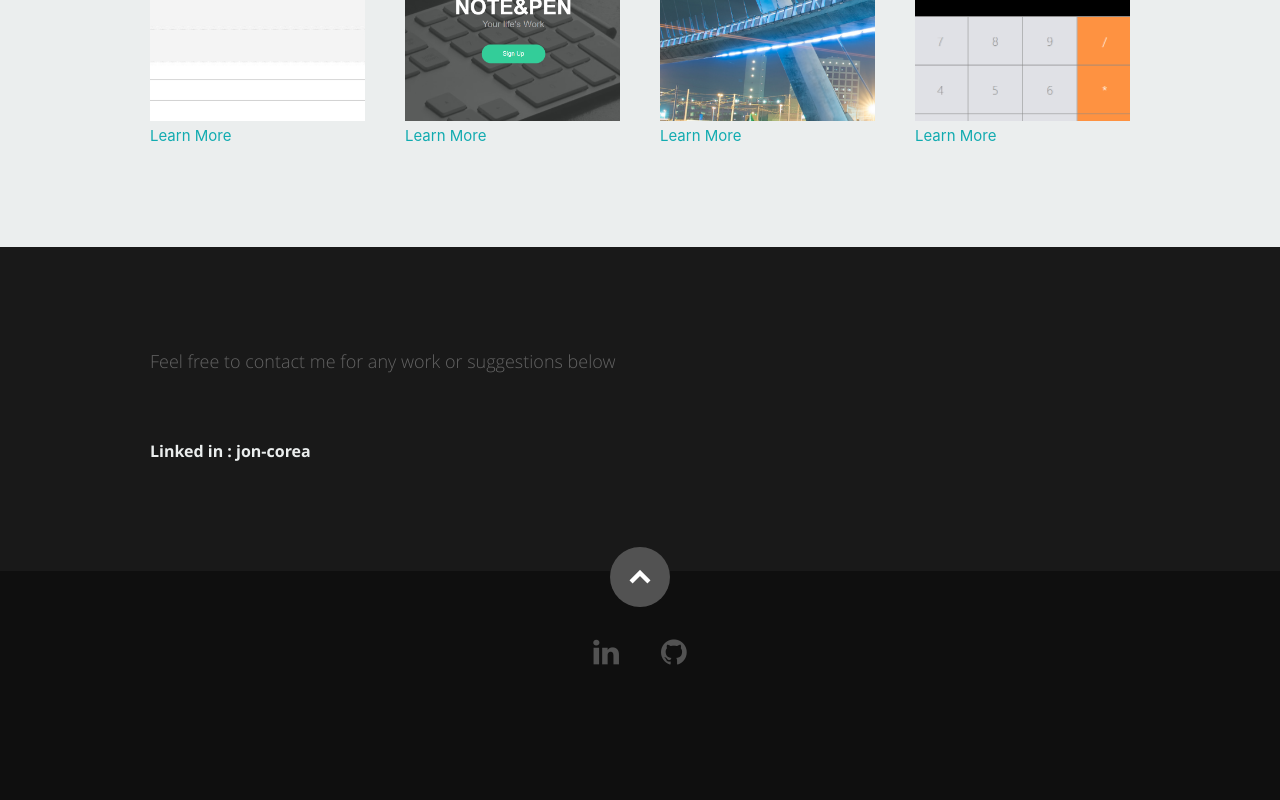
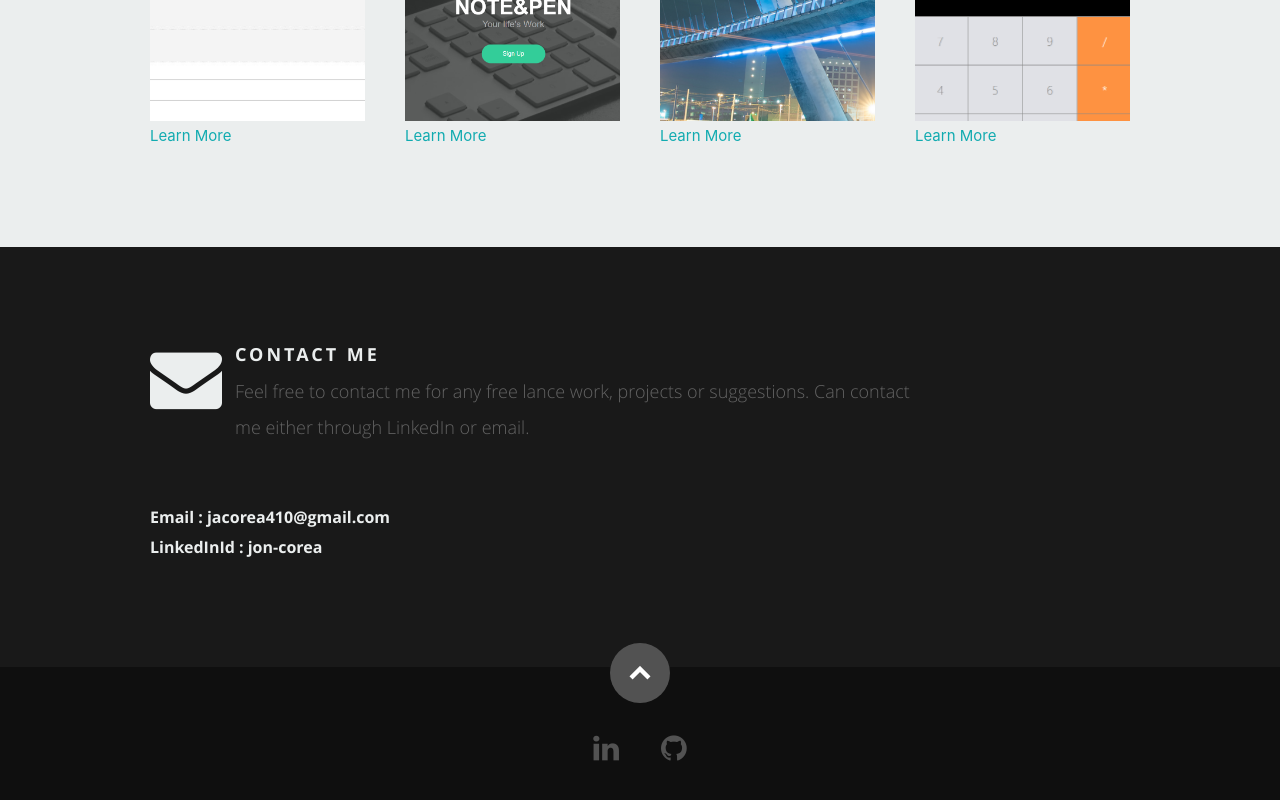
Before and after one commit to rbhatia46/React-Portfolio, a React (Create React App) app: page / in a window 1280 px wide. Shown: the part 4154-4954 px from the top of the page. Before the commit the page ends 4900 px from the top, so only its background shows below. Built offline with nearby package versions, Linux system fonts and the light colour scheme.

Commit message:
add email and linkedInId to contact information.

```diff
--- a/src/components/ContactUs.js
+++ b/src/components/ContactUs.js
@@ -6,15 +6,19 @@ export default class ContactUs extends Component {
       <section id="contact">
           <div className="row section-head">
             <div className="ten columns">
+              <h1 className="lead">Contact Me</h1>
               <p className="lead">
-              Feel free to contact me for any work or suggestions below
+              Feel free to contact me for any free lance work, projects or suggestions. Can contact me either through LinkedIn or email.
               </p>
             </div>
           </div>
           <div className="row">
             <aside className="eigth columns footer-widgets">
               <div className="widget">
-                <h4>Linked in :
+                <h4>Email :
+                  {resumeData.email}
+                </h4>
+                <h4>LinkedInId :
                   {resumeData.linkedinId}
                 </h4>
               </div>
--- a/src/resumeData.js
+++ b/src/resumeData.js
@@ -5,7 +5,7 @@ let resumeData = {
     "name": "Jonathan Corea",
     "role": "Frontend Developer",
     "linkedinId":" jon-corea",
-    "skypeid": "Your skypeid",
+    "email": " jacorea410@gmail.com",
     "roleDescription": "I like the learning about new technologies and the creativity involved in frontend development to provide the best UX/UI. In my free time I like going out for a run to think and reflect or hangout with friends.",
     "socialLinks":[
         {
```
